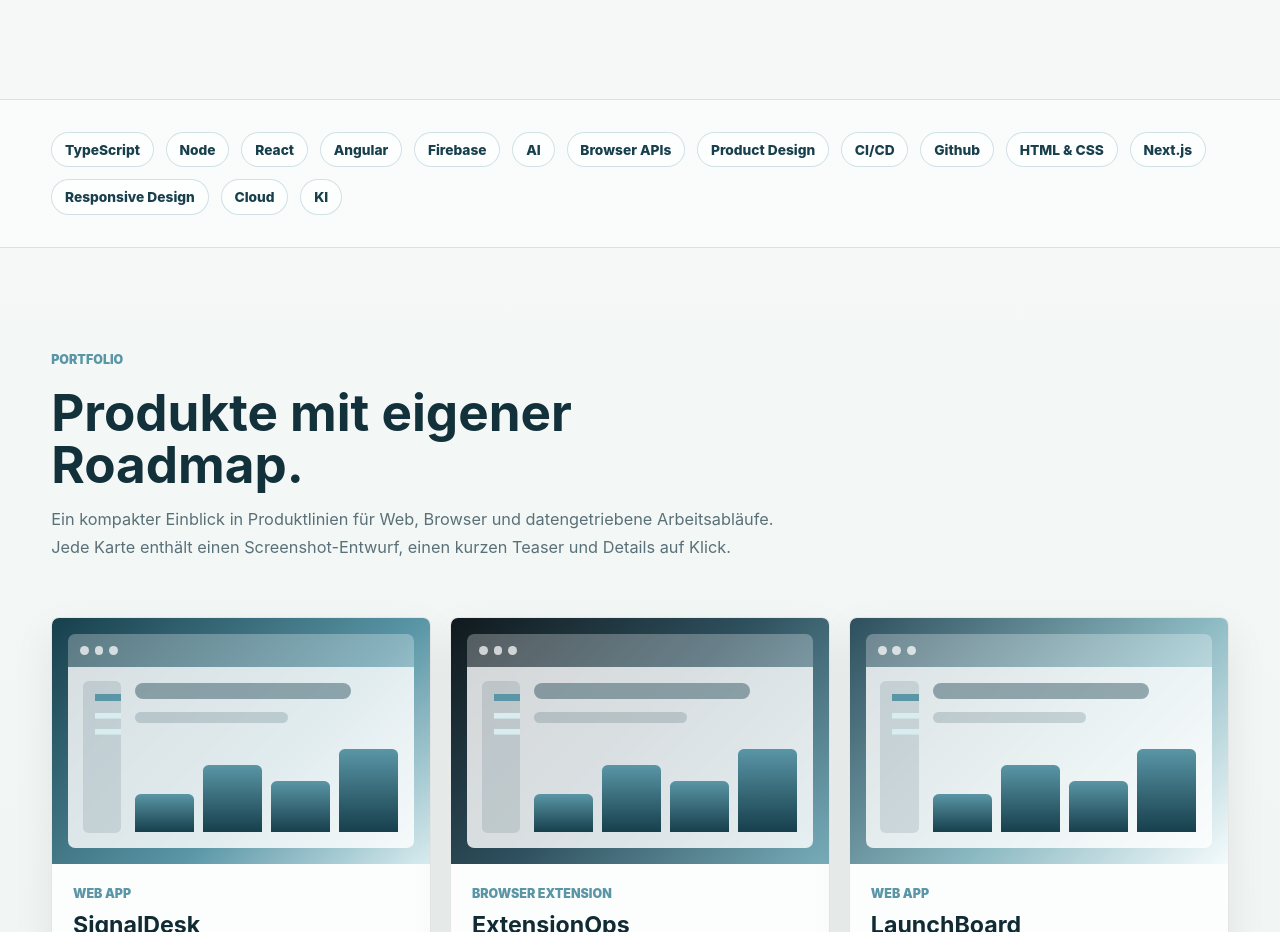
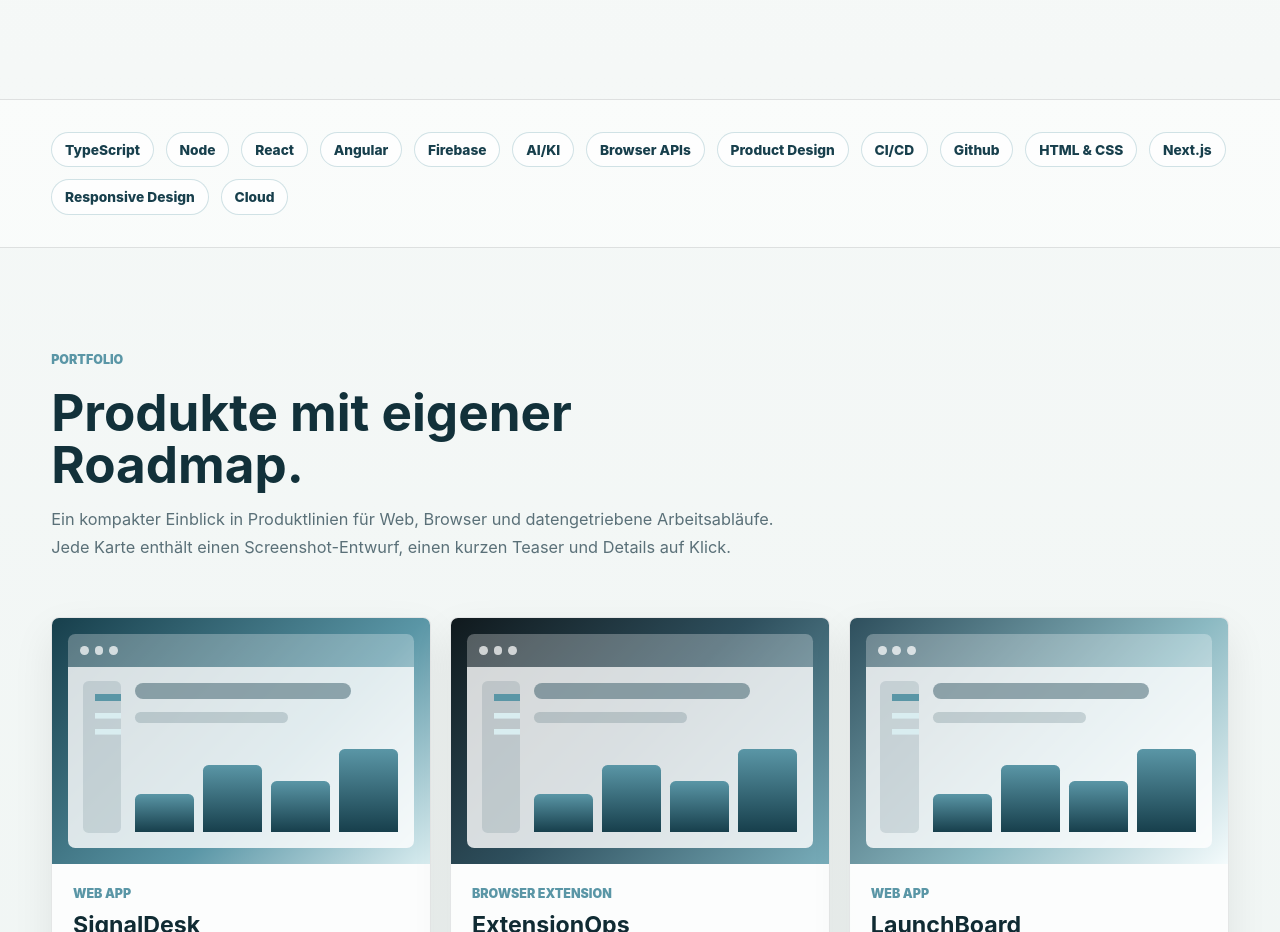
Before and after one commit to techrockers/techrock-website, a Next.js app: page / in a window 1280 px wide. Shown: the part 1400-2332 px from the top of the page. Built offline with nearby package versions, Linux system fonts and the light colour scheme.

Commit message:
fix: combine ai stack chip

```diff
--- a/app/page.tsx
+++ b/app/page.tsx
@@ -41,7 +41,7 @@ const stack = [
   "React",
   "Angular",
   "Firebase",
-  "AI",
+  "AI/KI",
   "Browser APIs",
   "Product Design",
   "CI/CD",
@@ -50,7 +50,6 @@ const stack = [
   "Next.js",
   "Responsive Design",
   "Cloud",
-  "KI",
 ];
 
 export default function Home() {
```
